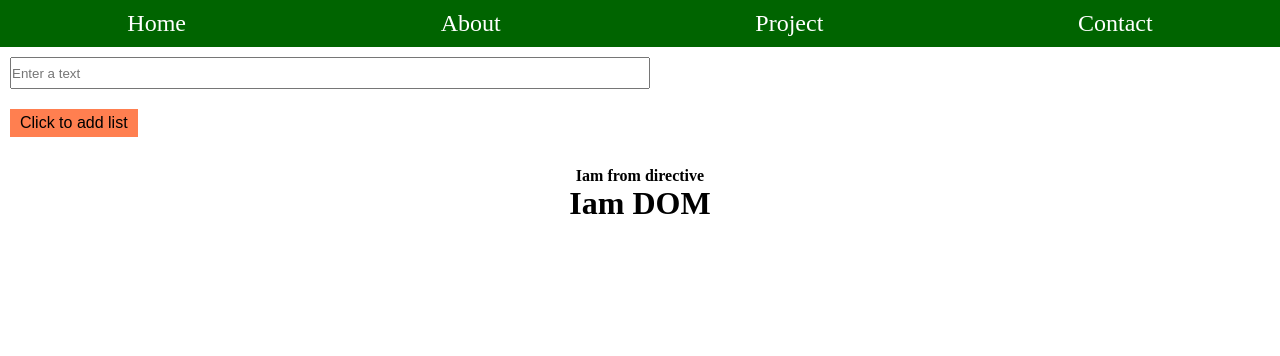
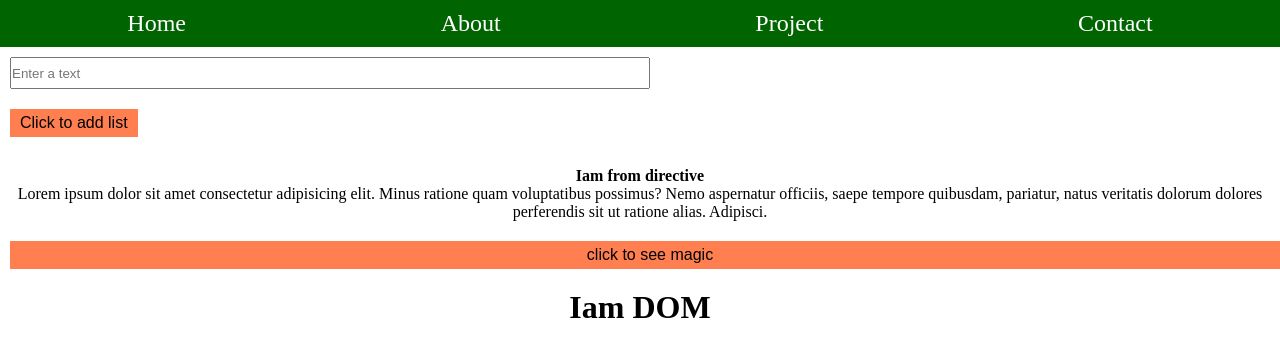
Before and after one commit to mohamedaasif/angular-dom, an Angular app: page / in a window 1280 px wide. Shown: the top 356 px of the page. Built offline with nearby package versions, Linux system fonts and the light colour scheme.

Commit message:
3 files modified

```diff
--- a/src/app/child/child.component.css
+++ b/src/app/child/child.component.css
@@ -0,0 +1,10 @@
+button {
+  width: 100%;
+  border: none;
+  padding: 5px 10px;
+  margin: 20px 10px;
+  background: coral;
+  font-size: 1rem;
+  cursor: pointer;
+  text-align: center;
+}
--- a/src/app/child/child.component.html
+++ b/src/app/child/child.component.html
@@ -1 +1,7 @@
 <h4 appMyDirective></h4>
+
+<p #attr>Lorem ipsum dolor sit amet consectetur adipisicing elit. Minus ratione quam voluptatibus possimus? Nemo
+  aspernatur officiis, saepe tempore quibusdam, pariatur, natus veritatis dolorum dolores perferendis sit ut ratione
+  alias. Adipisci.</p>
+
+<button (click)="setAttribute()">click to see magic</button>
--- a/src/app/child/child.component.ts
+++ b/src/app/child/child.component.ts
@@ -1,19 +1,46 @@
-import { Component, OnInit } from '@angular/core';
-import { MyDirectiveDirective } from '../../my-directive.directive';
+import {
+  Component,
+  ElementRef,
+  HostListener,
+  OnInit,
+  Renderer2,
+  ViewChild
+} from "@angular/core";
+import { MyDirectiveDirective } from "../../my-directive.directive";
 @Component({
-  selector: 'app-child',
-  templateUrl: './child.component.html',
-  styleUrls: ['./child.component.css']
+  selector: "app-child",
+  templateUrl: "./child.component.html",
+  styleUrls: ["./child.component.css"]
 })
 export class ChildComponent implements OnInit {
+  @ViewChild("attr") attr: ElementRef;
 
-  constructor() { }
+  constructor(private el: ElementRef, private renderer: Renderer2) {}
 
-  ngOnInit() {
-  }
+  ngOnInit() {}
 
   whoAmI() {
     return "Iam a child component";
   }
 
+  //setAttribute() and removeAttribute()
+  isSet = true;
+  setAttribute() {
+    if (this.isSet) {
+      this.renderer.setAttribute(
+        this.attr.nativeElement,
+        "background-color",
+        "green"
+      );
+      this.isSet = false;
+      console.log(this.attr.nativeElement);
+    } else {
+      this.renderer.removeAttribute(
+        this.attr.nativeElement,
+        "background-color"
+      );
+      this.isSet = true;
+      console.log(this.attr.nativeElement);
+    }
+  }
 }
```
